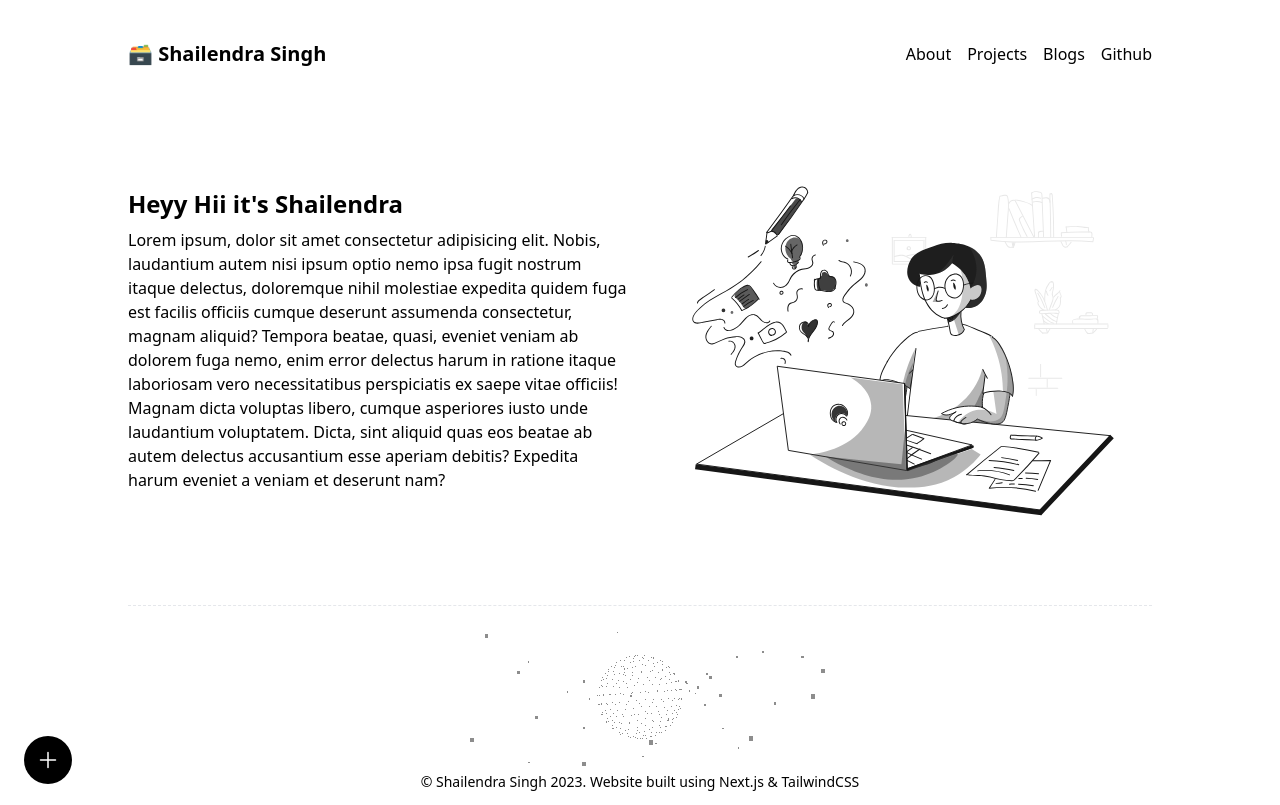
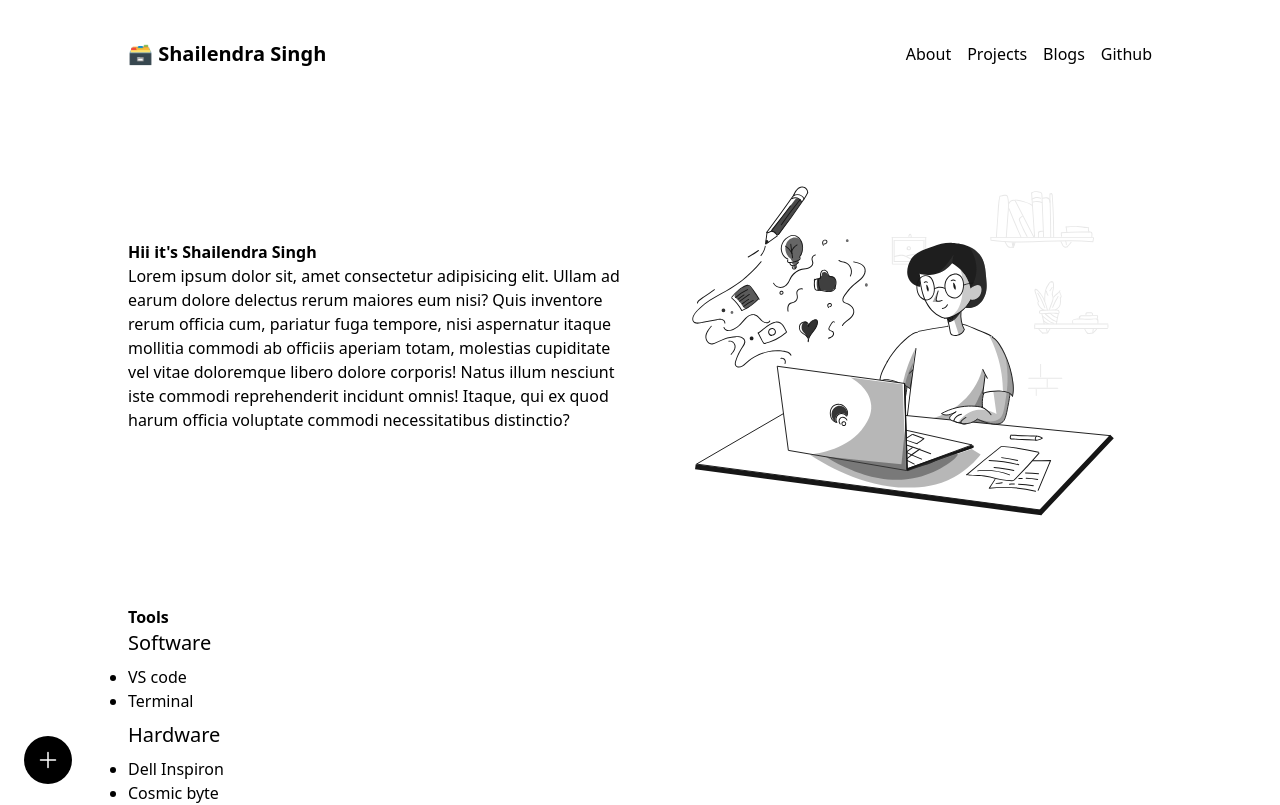
Before and after one commit to Shailendra1703/shailendra.me, a Next.js app: page / in a window 1280 px wide. Shown: the top 805 px of the page. Built offline with nearby package versions, Linux system fonts and the light colour scheme.

Commit message:
ui updates

```diff
--- /dev/null
+++ b/src/constants/aboutme.js
@@ -0,0 +1,6 @@
+export const aboutme = {
+  about:
+    "Lorem ipsum dolor sit, amet consectetur adipisicing elit. Ullam ad earum dolore delectus rerum maiores eum nisi? Quis inventore rerum officia cum, pariatur fuga tempore, nisi aspernatur itaque mollitia commodi ab officiis aperiam totam, molestias cupiditate vel vitae doloremque libero dolore corporis! Natus illum nesciunt iste commodi reprehenderit incidunt omnis! Itaque, qui ex quod harum officia voluptate commodi necessitatibus distinctio?",
+  software: ["VS code ", "Terminal"],
+  hardware: ["Dell Inspiron", "Cosmic byte"],
+};
--- a/src/ui/Aboutme.js
+++ b/src/ui/Aboutme.js
@@ -1,26 +1,33 @@
 import React from "react";
 import Image from "next/image";
 import hero from "../assets/hero.svg";
+import Heading from "yes@@/utils/Heading";
+import { aboutme } from "yes@@/constants/aboutme";
 const Aboutme = () => {
   return (
-    <div className="grid grid-cols-2 justify-center items-center gap-5 my-20">
-      <div>
-        <h1 className="font-bold text-2xl py-2">Heyy Hii it's Shailendra </h1>
-        <p>
-          Lorem ipsum, dolor sit amet consectetur adipisicing elit. Nobis,
-          laudantium autem nisi ipsum optio nemo ipsa fugit nostrum itaque
-          delectus, doloremque nihil molestiae expedita quidem fuga est facilis
-          officiis cumque deserunt assumenda consectetur, magnam aliquid?
-          Tempora beatae, quasi, eveniet veniam ab dolorem fuga nemo, enim error
-          delectus harum in ratione itaque laboriosam vero necessitatibus
-          perspiciatis ex saepe vitae officiis! Magnam dicta voluptas libero,
-          cumque asperiores iusto unde laudantium voluptatem. Dicta, sint
-          aliquid quas eos beatae ab autem delectus accusantium esse aperiam
-          debitis? Expedita harum eveniet a veniam et deserunt nam?
-        </p>
+    <div className="px-8 lg:px-0">
+      <div className="grid lg:grid-cols-2 grid-cols-1 justify-center items-center gap-5 my-20">
+        <div>
+          <Heading heading={"Hii it's Shailendra Singh"} size="lg" />
+          <p>{aboutme.about}</p>
+        </div>
+        <Image src={hero} alt="heroimage" className="hidden lg:block" />
       </div>
+      <Heading heading={"Tools"} size={"lg"} />
+      <Heading heading={"Software"} size={"sm"} />
 
-      <Image src={hero} alt="heroimage" />
+      <ul className="list-disc my-2">
+        {aboutme.software.map((data) => {
+          return <li key={data}>{data}</li>;
+        })}
+      </ul>
+      <Heading heading={"Hardware"} size={"sm"} />
+
+      <ul className="list-disc my-2">
+        {aboutme.hardware.map((data) => {
+          return <li key={data}>{data}</li>;
+        })}
+      </ul>
     </div>
   );
 };
--- a/src/ui/Navbar.js
+++ b/src/ui/Navbar.js
@@ -5,8 +5,8 @@ import Link from "next/link";
 const Navbar = () => {
   return (
     <nav className="flex  items-center justify-between my-10">
-      <p className="font-bold text-xl ">🗃️ Shailendra Singh</p>
-      <div className="space-x-4">
+      <p className="font-bold text-xl px-8 lg:px-0">🗃️ Shailendra Singh</p>
+      <div className="space-x-4 hidden lg:block">
         {navbar.map((data) => {
           return (
             <Link
--- /dev/null
+++ b/src/utils/Heading.js
@@ -0,0 +1,16 @@
+import React from "react";
+import { cn } from "./className";
+
+const Heading = (props) => {
+  return (
+    <h1
+      className={cn(
+        props.size === "lg" ? `font-bold text-2xl py-2` : `text-xl py-2`
+      )}
+    >
+      {props.heading}
+    </h1>
+  );
+};
+
+export default Heading;
```
